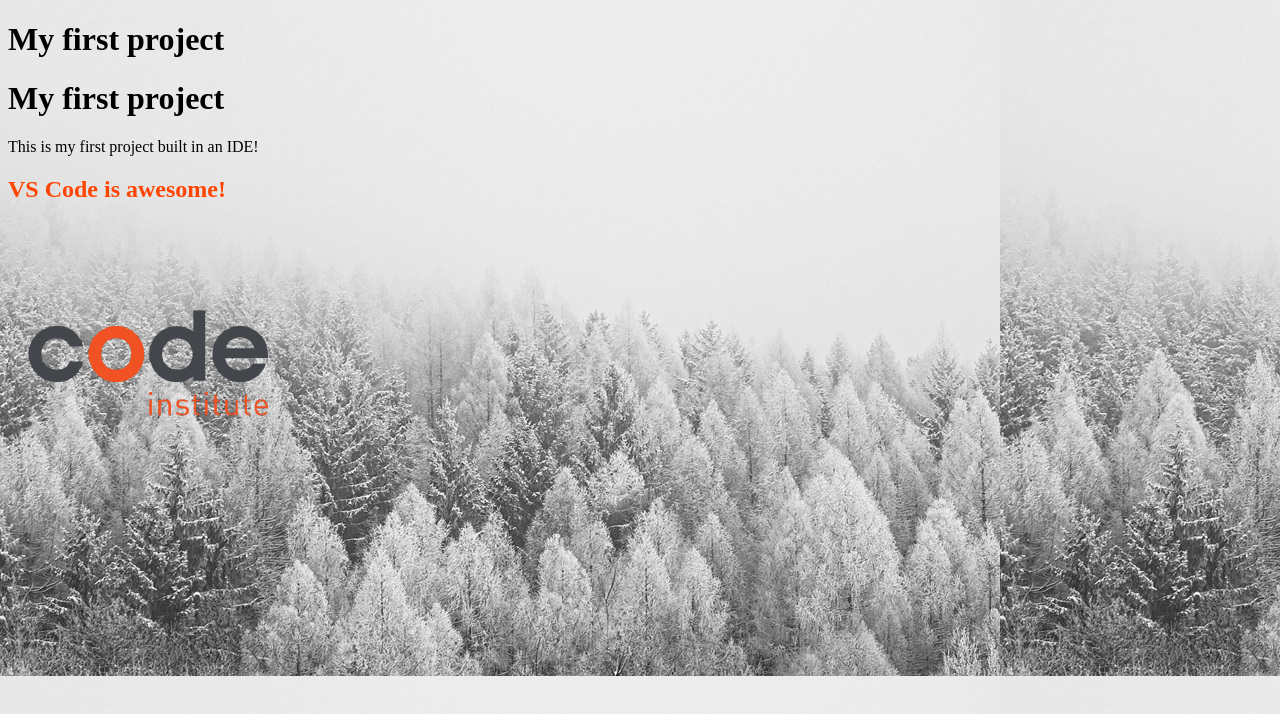
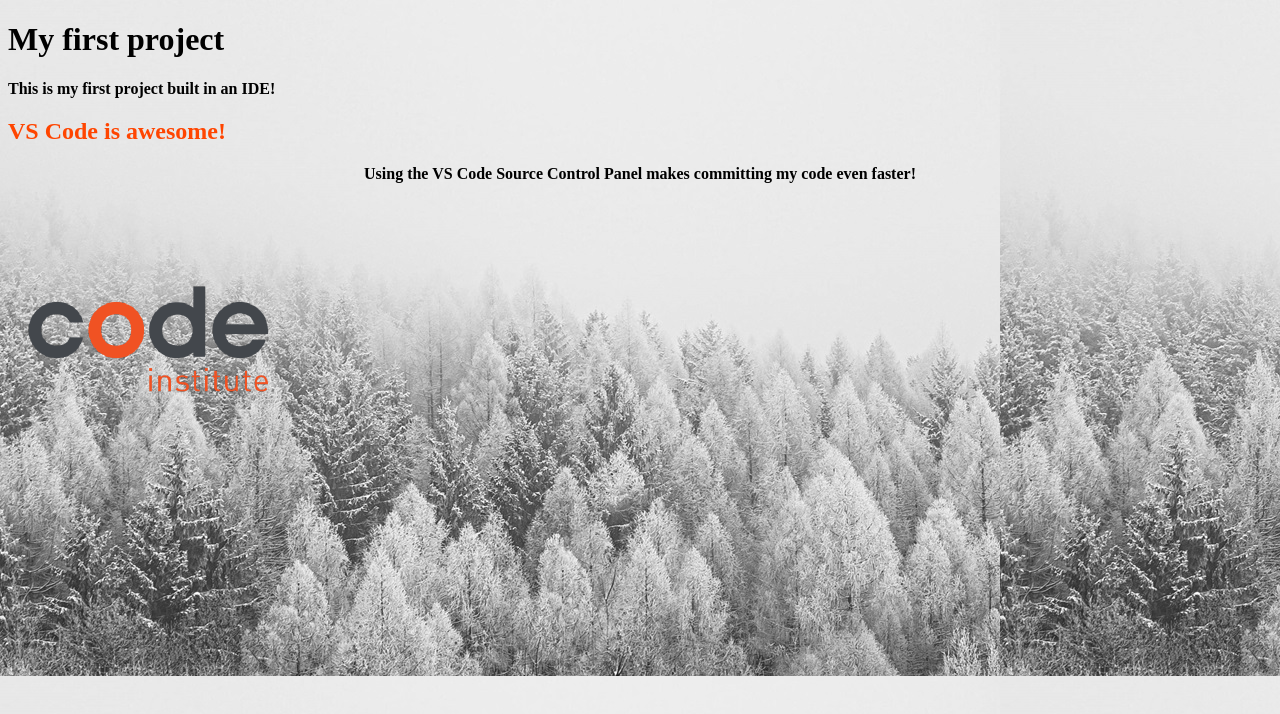
Before and after one commit to Ozzymara/my-first-project, a plain HTML site: page index.html in a window 1280 px wide. Drawn offline with Linux system fonts and the light colour scheme.

Commit message:
Add subheading to index.html and update heading styles in styles.css

```diff
--- a/assets/css/styles.css
+++ b/assets/css/styles.css
@@ -11,3 +11,9 @@ body{
 h2 {
     color: orangered;
 }
+
+p {
+    font-weight: bold;
+}
+
+.text-center {text-align: center;}
--- a/index.html
+++ b/index.html
@@ -1,16 +1,19 @@
 <!DOCTYPE html>
 <html lang="en">
+
 <head>
     <meta charset="UTF-8">
     <meta name="viewport" content="width=device-width, initial-scale=1.0">
-    <title>Document</title>
+    <title>My first project</title>
     <link rel="stylesheet" href="assets/css/styles.css">
 </head>
+
 <body>
-    <h1>My first project</h1>
     <h1>My first project</h1>
     <p>This is my first project built in an IDE!</p>
     <h2>VS Code is awesome!</h2>
+    <p class="text-center">Using the VS Code Source Control Panel makes committing my code even faster!</p>
     <img src="assets/images/ci-logo.png" alt="Code Institute Logo">
 </body>
+
 </html>
```
